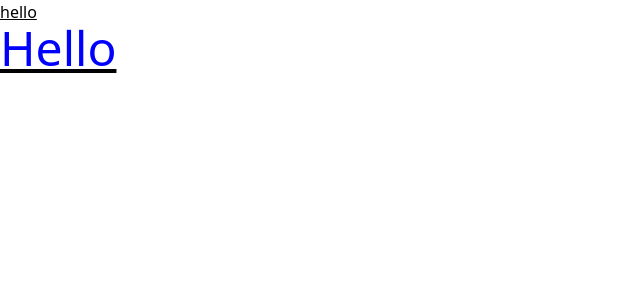
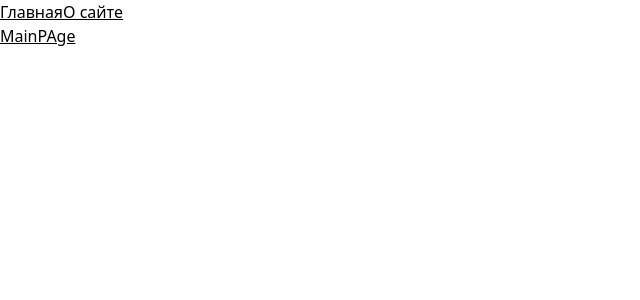
Before and after one commit to The73756/news-site, a React app: page / in a window 1280 px wide. Shown: the top 300 px of the page, without its empty margins (0-640 px from the left). Built offline with nearby package versions, Linux system fonts and the light colour scheme.

Commit message:
Feat: add routing use async components

```diff
--- a/package.json
+++ b/package.json
@@ -10,6 +10,7 @@
     "@types/node": "^20.2.1",
     "@types/react": "^17.0.39",
     "@types/react-dom": "^17.0.11",
+    "@types/react-router-dom": "^5.3.3",
     "@types/webpack": "^5.28.1",
     "@types/webpack-dev-server": "^4.7.2",
     "autoprefixer": "^10.4.14",
@@ -32,6 +33,7 @@
   },
   "dependencies": {
     "react": "^17.0.2",
-    "react-dom": "^17.0.2"
+    "react-dom": "^17.0.2",
+    "react-router-dom": "^6.2.1"
   }
 }
--- a/src/app.tsx
+++ b/src/app.tsx
@@ -1,11 +1,20 @@
 import "./index.css";
-import { Index } from "./components/test";
+import { Link, Route, Routes } from "react-router-dom";
+import { MainPageAsync } from "./pages";
+import { AboutPageAsync } from "./pages";
+import { Suspense } from "react";
 
 export const App = () => {
   return (
     <div className="hello">
-      hello
-      <Index />
+      <Link to="/">Главная</Link>
+      <Link to="/about">О сайте</Link>
+      <Suspense fallback={<div className="text-blue-800">Загрузка</div>}>
+        <Routes>
+          <Route path={"/"} element={<MainPageAsync />} />
+          <Route path={"/about"} element={<AboutPageAsync />} />
+        </Routes>
+      </Suspense>
     </div>
   );
 };
--- a/src/index.tsx
+++ b/src/index.tsx
@@ -1,4 +1,10 @@
 import { render } from "react-dom";
 import { App } from "./app";
+import { BrowserRouter } from "react-router-dom";
 
-render(<App />, document.getElementById("root"));
+render(
+  <BrowserRouter>
+    <App />
+  </BrowserRouter>,
+  document.getElementById("root"),
+);
--- /dev/null
+++ b/src/pages/about-page/index.ts
@@ -0,0 +1 @@
+export { AboutPageAsync } from "./page.async";
--- /dev/null
+++ b/src/pages/about-page/page.async.tsx
@@ -0,0 +1,3 @@
+import { lazy } from "react";
+
+export const AboutPageAsync = lazy(() => import("./page"));
--- /dev/null
+++ b/src/pages/about-page/page.tsx
@@ -0,0 +1,5 @@
+const AboutPage = () => {
+  return <div>AboutPage</div>;
+};
+
+export default AboutPage;
--- /dev/null
+++ b/src/pages/index.ts
@@ -0,0 +1,2 @@
+export { MainPageAsync } from "./main-page";
+export { AboutPageAsync } from "./about-page";
--- /dev/null
+++ b/src/pages/main-page/index.ts
@@ -0,0 +1 @@
+export { MainPageAsync } from "./page.async";
--- /dev/null
+++ b/src/pages/main-page/page.async.tsx
@@ -0,0 +1,3 @@
+import { lazy } from "react";
+
+export const MainPageAsync = lazy(() => import("./page"));
--- /dev/null
+++ b/src/pages/main-page/page.tsx
@@ -0,0 +1,5 @@
+const MainPage = () => {
+  return <div>MainPAge</div>;
+};
+
+export default MainPage;
```
Also changed, not shown: 2 other files (tests, documents, lock files or other folders).
